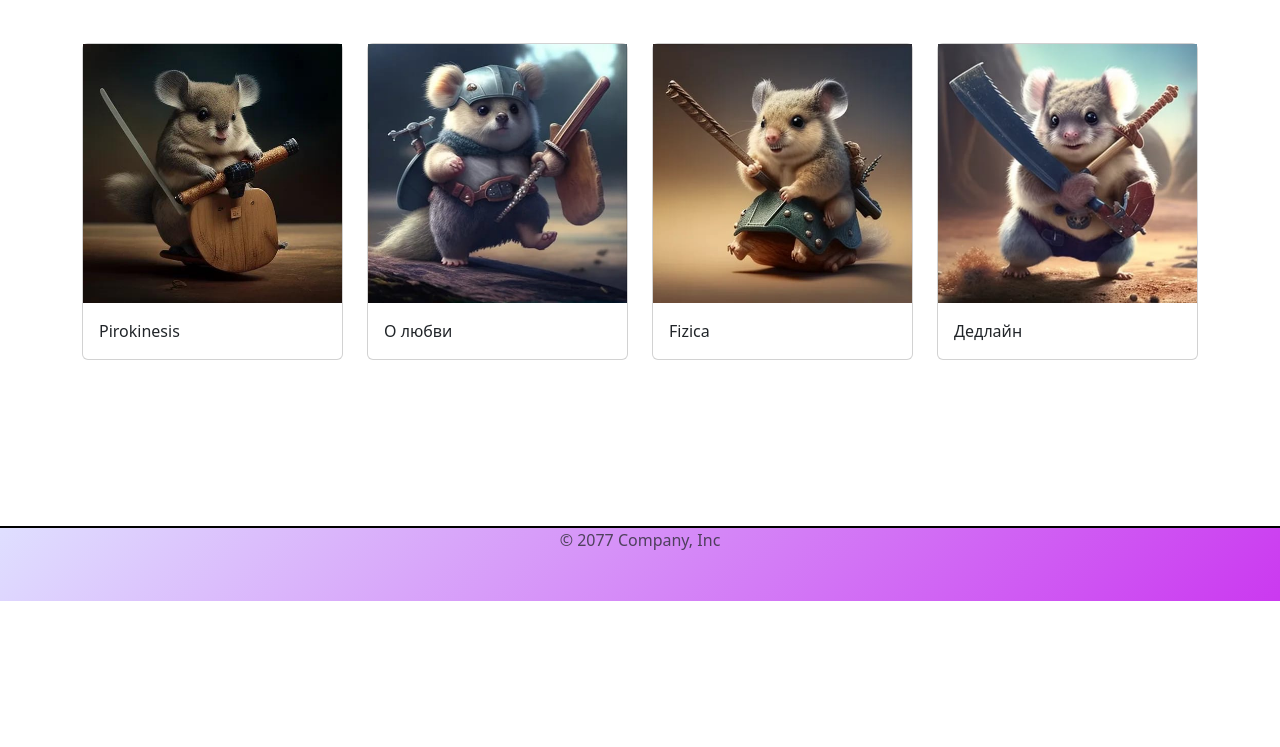
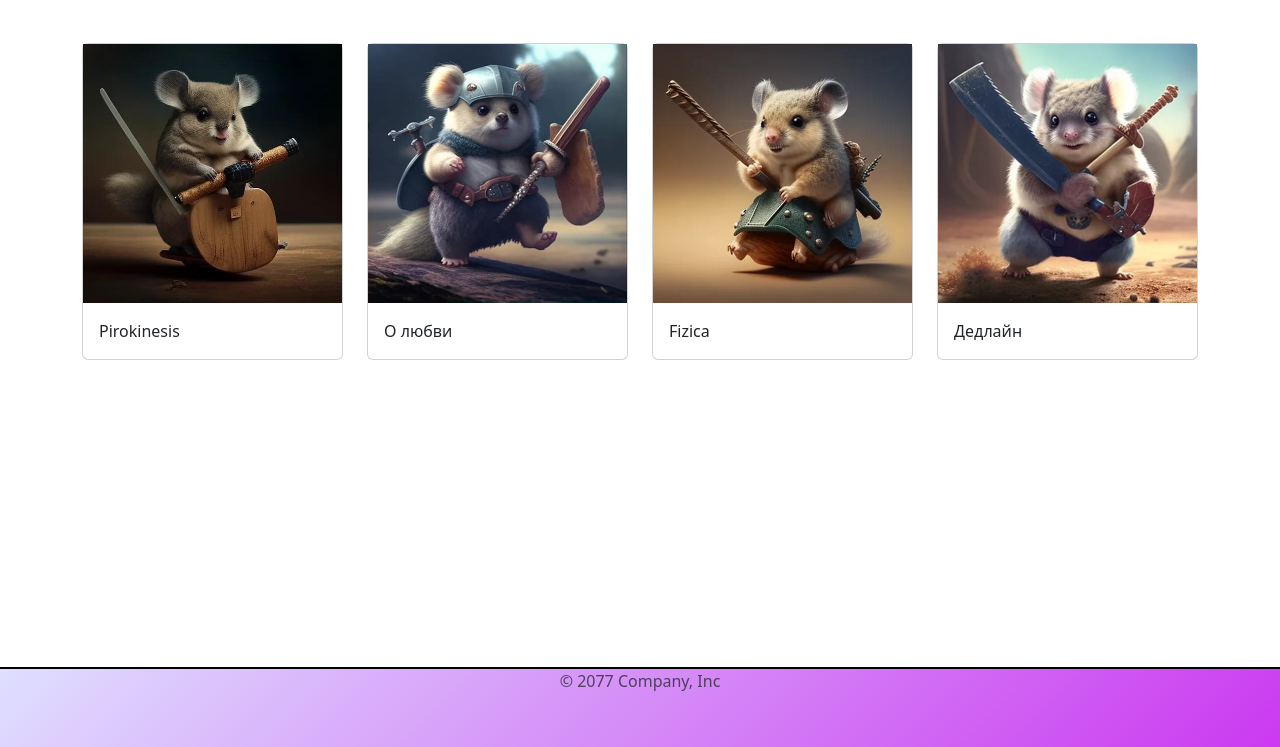
Before and after one commit to Mark7631/musicApp, a plain HTML site: page index.html in a window 1280 px wide. Shown: the part 199-946 px from the top of the page. Before the commit the page ends 800 px from the top, so only its background shows below. Drawn offline with nearby package versions, Linux system fonts and the light colour scheme.

Commit message:
Add files via upload

```diff
--- a/css/album.css
+++ b/css/album.css
@@ -3,8 +3,12 @@
     z-index: 1;
 }
 
+html, body{
+    height: 100%;
+}
+
 main{
-    position: relative;
+    min-height: 90% ;
 }
 
 footer{
@@ -12,8 +16,8 @@ footer{
     margin: 0;
     padding: 0;
     width: 100%;
-    height: 75px;
-    position: absolute;
+    height: 10%;
+    position: static;
     bottom: 0;
     border-top: 2px solid black;
     background: linear-gradient(135deg, rgb(223, 223, 255), rgb(203, 57, 240));
--- a/css/style.css
+++ b/css/style.css
@@ -10,16 +10,20 @@
     color: grey;
 }
 
+html, body{
+    height: 100%;
+}
+
 main{
-    position: relative;
+    min-height: 90%;
 }
 
 footer{
     margin: 0;
     padding: 0;
     width: 100%;
-    height: 75px;
-    position: absolute;
+    height: 10%;
+    position: static;
     bottom: 0;
     border-top: 2px solid black;
     background: linear-gradient(135deg, rgb(223, 223, 255), rgb(203, 57, 240));
--- a/js/data.js
+++ b/js/data.js
@@ -56,7 +56,7 @@ let albums = [
             isPlaying: false,
         },
         {
-            title: `Днвочка петербурга`,
+            title: `Девочка Петербурга`,
             author: `Monrau`,
             time: `3:41`,
             src:`music/Девочка_петербурга.mp3`,
```
Also changed, not shown: js/album.js (+6 -6 lines).
